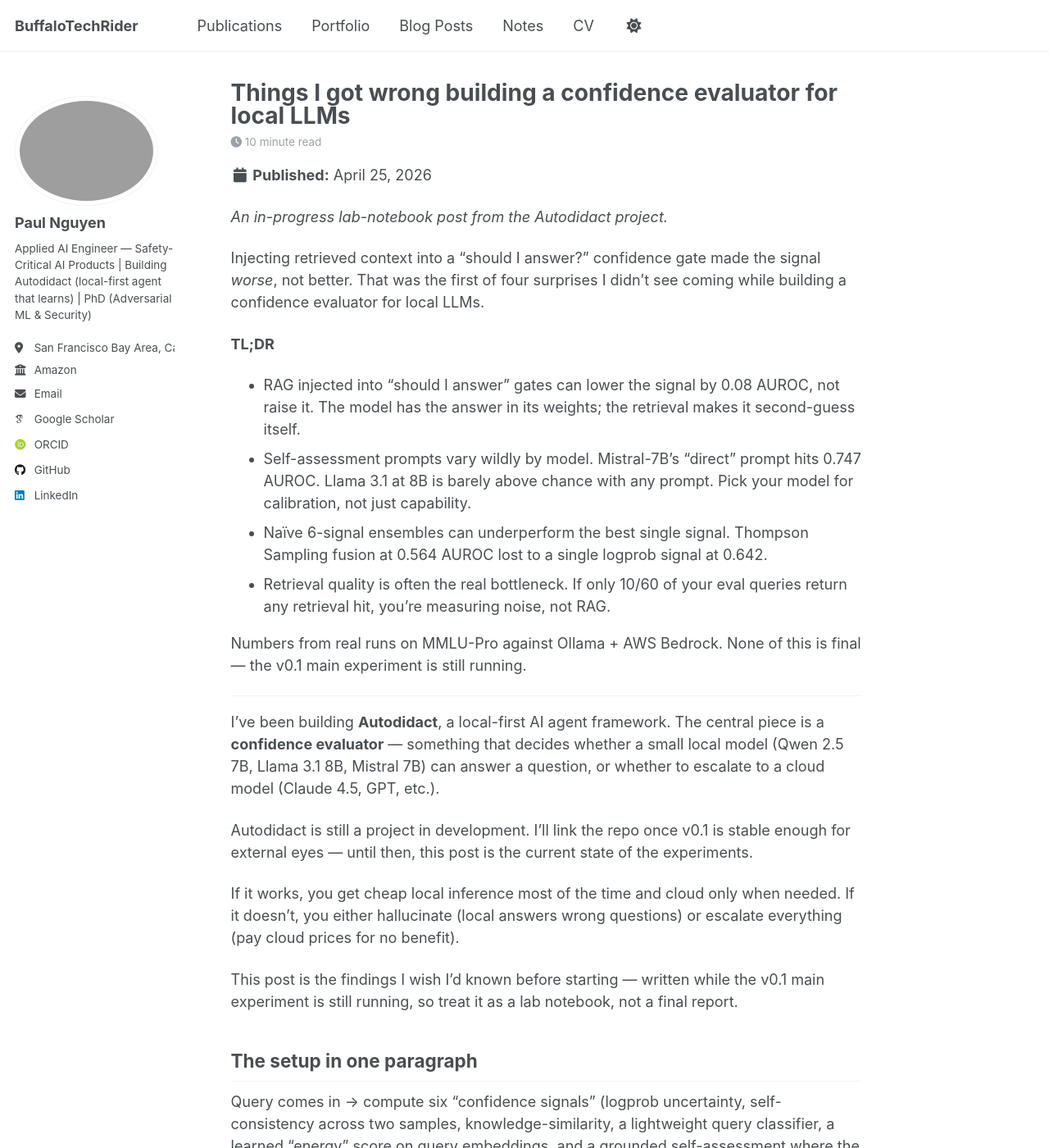
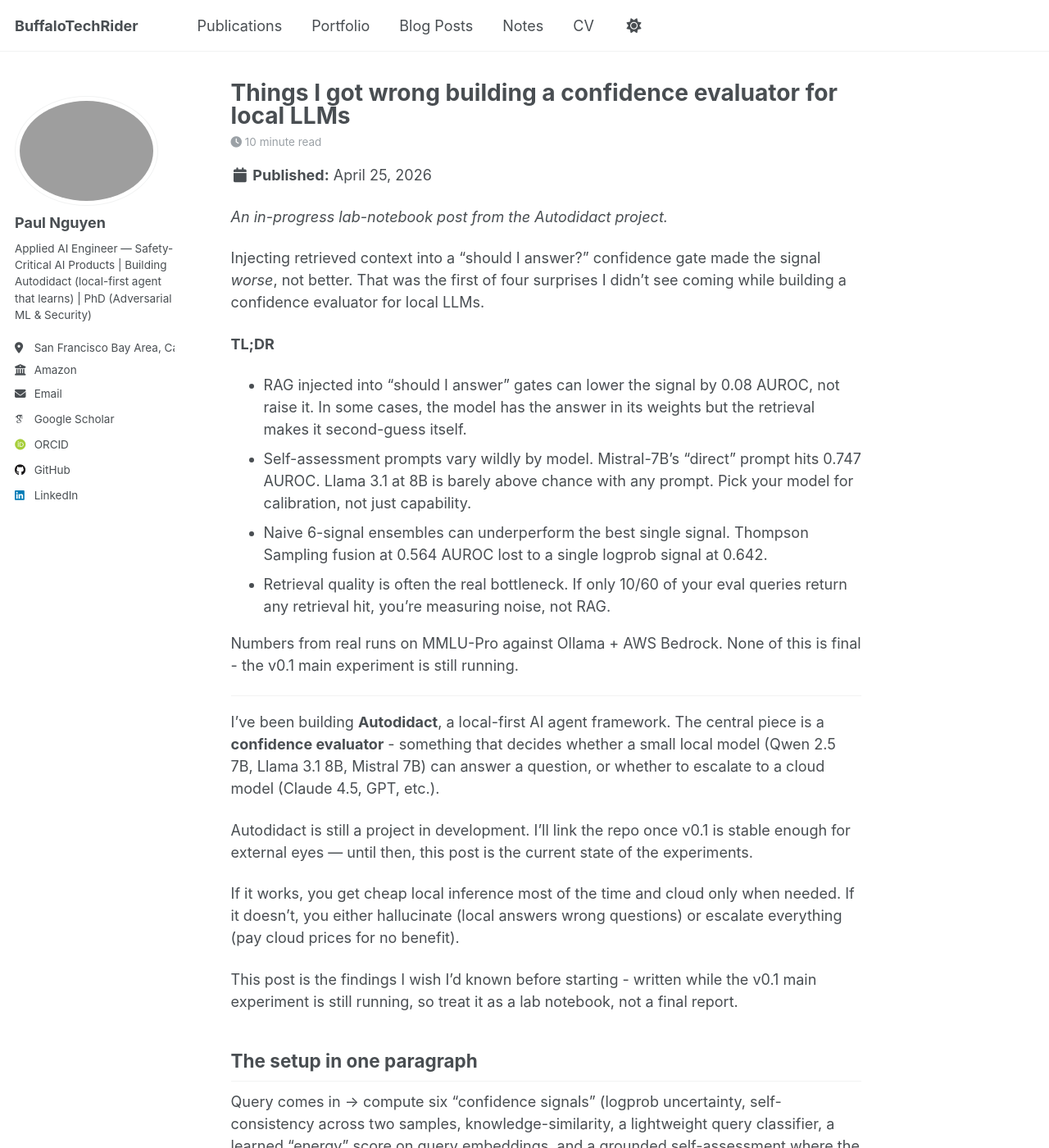
Before and after one commit to BuffaloTechRider/buffalotechrider.github.io, a Jekyll site: the page built from _posts/2026-04-25-confidence-evaluator-for-local-llm.md, in a window 1280 px wide and 1400 px high. Shown: the whole window at 82% size. Built offline with Jekyll 4.4.1, drawn with Linux system fonts in a browser that asks for light colours; some web fonts are replaced.

Commit message:
Minor update

```diff
--- a/_posts/2026-04-25-confidence-evaluator-for-local-llm.md
+++ b/_posts/2026-04-25-confidence-evaluator-for-local-llm.md
@@ -16,22 +16,22 @@ Injecting retrieved context into a "should I answer?" confidence gate made the s
 
 **TL;DR**
 
-- RAG injected into "should I answer" gates can lower the signal by 0.08 AUROC, not raise it. The model has the answer in its weights; the retrieval makes it second-guess itself.
+- RAG injected into "should I answer" gates can lower the signal by 0.08 AUROC, not raise it. In some cases, the model has the answer in its weights but the retrieval makes it second-guess itself.
 - Self-assessment prompts vary wildly by model. Mistral-7B's "direct" prompt hits 0.747 AUROC. Llama 3.1 at 8B is barely above chance with any prompt. Pick your model for calibration, not just capability.
-- Naïve 6-signal ensembles can underperform the best single signal. Thompson Sampling fusion at 0.564 AUROC lost to a single logprob signal at 0.642.
+- Naive 6-signal ensembles can underperform the best single signal. Thompson Sampling fusion at 0.564 AUROC lost to a single logprob signal at 0.642.
 - Retrieval quality is often the real bottleneck. If only 10/60 of your eval queries return any retrieval hit, you're measuring noise, not RAG.
 
-Numbers from real runs on MMLU-Pro against Ollama + AWS Bedrock. None of this is final — the v0.1 main experiment is still running.
+Numbers from real runs on MMLU-Pro against Ollama + AWS Bedrock. None of this is final - the v0.1 main experiment is still running.
 
 ---
 
-I've been building **Autodidact**, a local-first AI agent framework. The central piece is a **confidence evaluator** — something that decides whether a small local model (Qwen 2.5 7B, Llama 3.1 8B, Mistral 7B) can answer a question, or whether to escalate to a cloud model (Claude 4.5, GPT, etc.).
+I've been building **Autodidact**, a local-first AI agent framework. The central piece is a **confidence evaluator** - something that decides whether a small local model (Qwen 2.5 7B, Llama 3.1 8B, Mistral 7B) can answer a question, or whether to escalate to a cloud model (Claude 4.5, GPT, etc.).
 
 Autodidact is still a project in development. I'll link the repo once v0.1 is stable enough for external eyes — until then, this post is the current state of the experiments.
 
 If it works, you get cheap local inference most of the time and cloud only when needed. If it doesn't, you either hallucinate (local answers wrong questions) or escalate everything (pay cloud prices for no benefit).
 
-This post is the findings I wish I'd known before starting — written while the v0.1 main experiment is still running, so treat it as a lab notebook, not a final report.
+This post is the findings I wish I'd known before starting - written while the v0.1 main experiment is still running, so treat it as a lab notebook, not a final report.
 
 ## The setup in one paragraph
 
```
